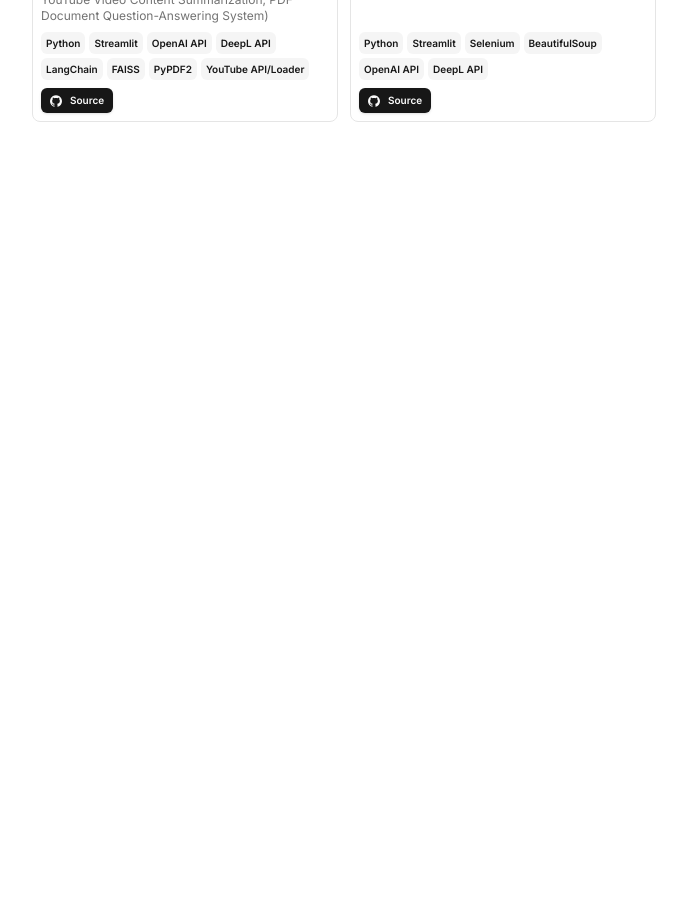
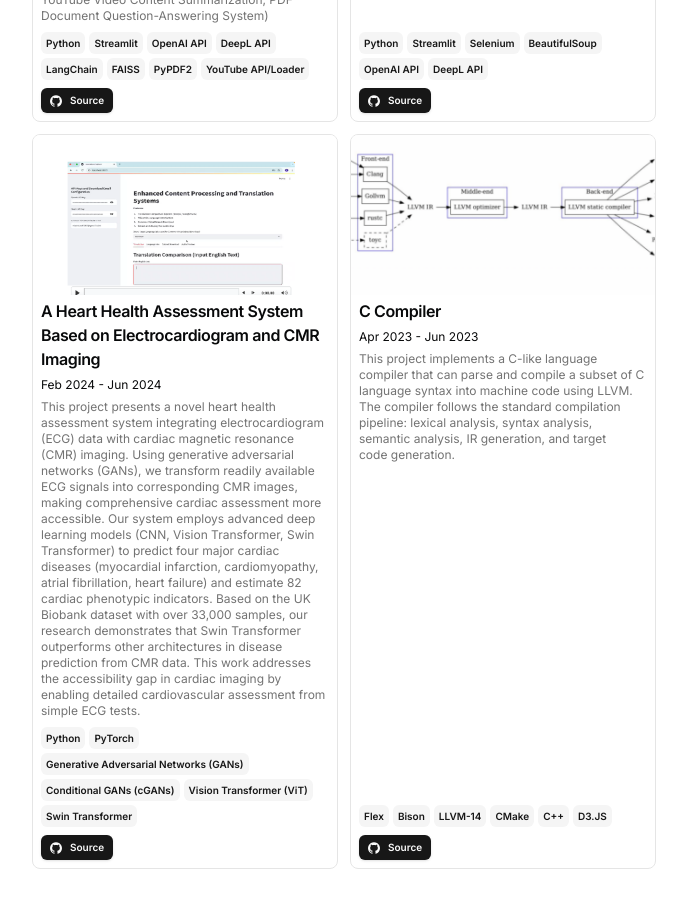
Before and after one commit to rebeccaaaaas/rebeccaaaaas.github.io, a Next.js app: page / in a window 1280 px wide. Shown: the part 1720-2625 px from the top of the page, without its empty margins (296-983 px from the left). Before the commit the page ends 2128 px from the top, so only its background shows below. Built offline with nearby package versions, Linux system fonts and the light colour scheme.

Commit message:
Add projects

```diff
--- a/src/data/resume.tsx
+++ b/src/data/resume.tsx
@@ -205,7 +205,7 @@ export const DATA = {
       "",
     },
     {
-      title: "ommodity Market Risk Analysis",
+      title: "Commodity Market Risk Analysis",
       href: "https://github.com/rebeccaaaaas/Commodity_Market_Risk_Analysis",
       dates: "Jan 2025 - March 2025",
       active: true,
@@ -283,6 +283,56 @@ export const DATA = {
         },
       ],
       image: "/enhance.png",
+      video: "",
+    },
+    {
+      title: "A Heart Health Assessment System Based on Electrocardiogram and CMR Imaging",
+      href: "https://github.com/rebeccaaaaas/ECG-CMR",
+      dates: "Feb 2024 - Jun 2024",
+      active: true,
+      description:
+        "This project presents a novel heart health assessment system integrating electrocardiogram (ECG) data with cardiac magnetic resonance (CMR) imaging. Using generative adversarial networks (GANs), we transform readily available ECG signals into corresponding CMR images, making comprehensive cardiac assessment more accessible. Our system employs advanced deep learning models (CNN, Vision Transformer, Swin Transformer) to predict four major cardiac diseases (myocardial infarction, cardiomyopathy, atrial fibrillation, heart failure) and estimate 82 cardiac phenotypic indicators. Based on the UK Biobank dataset with over 33,000 samples, our research demonstrates that Swin Transformer outperforms other architectures in disease prediction from CMR data. This work addresses the accessibility gap in cardiac imaging by enabling detailed cardiovascular assessment from simple ECG tests.",
+      technologies: [
+        "Python",
+        "PyTorch",
+        "Generative Adversarial Networks (GANs)",
+        "Conditional GANs (cGANs)",
+        "Vision Transformer (ViT)",
+        "Swin Transformer",
+      ],
+      links: [
+        {
+          type: "Source",
+          href: "https://github.com/rebeccaaaaas/ECG-CMR",
+          icon: <Icons.github className="size-3" />,
+        },
+      ],
+      image: "/enhance.png",
+      video: "",
+    },
+    {
+      title: "C Compiler",
+      href: "https://github.com/rebeccaaaaas/C-Compiler",
+      dates: "Apr 2023 - Jun 2023",
+      active: true,
+      description:
+        "This project implements a C-like language compiler that can parse and compile a subset of C language syntax into machine code using LLVM. The compiler follows the standard compilation pipeline: lexical analysis, syntax analysis, semantic analysis, IR generation, and target code generation.",
+      technologies: [
+        "Flex",
+        "Bison",
+        "LLVM-14",
+        "CMake",
+        "C++",
+        "D3.JS",
+      ],
+      links: [
+        {
+          type: "Source",
+          href: "https://github.com/rebeccaaaaas/C-Compiler",
+          icon: <Icons.github className="size-3" />,
+        },
+      ],
+      image: "/c.png",
       video: "",
     },
   ],
```
Also changed, not shown: public/c.png (added).
